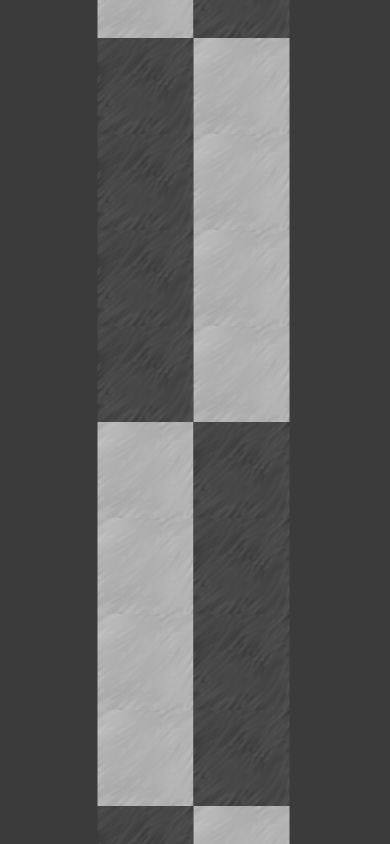
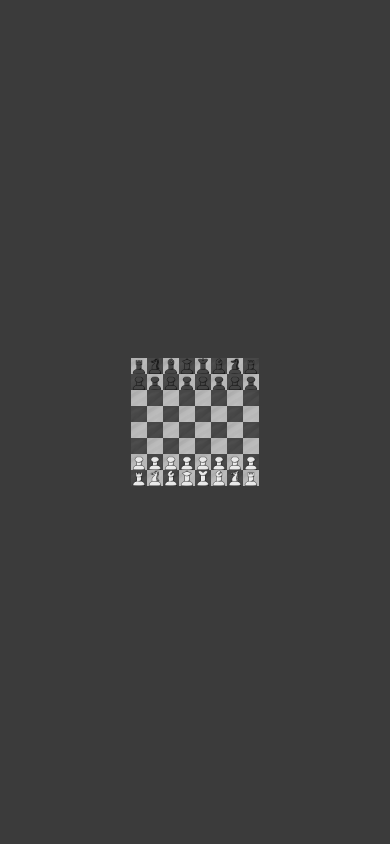
Before and after one commit to JamesLeeks/chess-app, a React (Create React App) app: page / in a window 390 px wide. Shown: the top 844 px of the page. Built offline with nearby package versions, Linux system fonts and the light colour scheme.

Commit message:
add dynamic styling based on screen size

```diff
--- a/src/App.css
+++ b/src/App.css
@@ -10,139 +10,228 @@ body {
   top: 50%;
   left: 50%;
   transform: translate(-50%, -50%);
+  min-width: 400px;
 }
 
 .light-square {
   background-image: url("images/lightSquares.png");
-  height: 96px;
-  width: 96px;
-  display: inline-block;
 }
 
 .dark-square {
   background-image: url("images/darkSquares.png");
-  height: 96px;
-  width: 96px;
-  display: inline-block;
 }
 
 .light-square-selected {
   background-image: url("images/lightSquareSelected.png");
-  height: 96px;
-  width: 96px;
-  display: inline-block;
 }
 
 .dark-square-selected {
   background-image: url("images/darkSquareSelected.png");
-  height: 96px;
-  width: 96px;
-  display: inline-block;
 }
 
 .light-square-move {
   background-image: url("images/lightSquareMoves.png");
-  height: 96px;
-  width: 96px;
-  display: inline-block;
 }
 
 .dark-square-move {
   background-image: url("images/darkSquareMoves.png");
+}
+
+.square {
+  width: 96px;
   height: 96px;
-  width: 96px;
   display: inline-block;
 }
 
-.black-pawn::after {
-  content: url("images/blackPawn.png");
-  /* background-image: url("blackPawn.png"); */
+.square::after {
+  content: " ";
+  background-size: 100% 100%;
+  width: 96px;
   height: 96px;
-  width: 96px;
   display: inline-block;
 }
 
+
+
+
+.black-pawn::after {
+  background-image: url("images/blackPawn.png");
+}
+
 .white-pawn::after {
-  content: url("images/whitePawn.png");
-  /* background-image: url("blackPawn.png"); */
-  height: 96px;
-  width: 96px;
-  display: inline-block;
+  background-image: url("images/whitePawn.png");
 }
 
 .black-rook::after {
-  content: url("images/blackRook.png");
-  height: 96px;
-  width: 96px;
-  display: inline-block;
+  background-image: url("images/blackRook.png");
 }
 
 .black-queen::after {
-  content: url("images/blackQueen.png");
-  height: 96px;
-  width: 96px;
-  display: inline-block;
+  background-image: url("images/blackQueen.png");
 }
 
 .white-queen::after {
-  content: url("images/whiteQueen.png");
-  height: 96px;
-  width: 96px;
-  display: inline-block;
+  background-image: url("images/whiteQueen.png");
 }
 
 .black-king::after {
-  content: url("images/blackKing.png");
-  /* background-image: url("blackPawn.png"); */
-  height: 96px;
-  width: 96px;
-  display: inline-block;
+  background-image: url("images/blackKing.png");
 }
 
 .black-bishop::after {
-  content: url("images/blackBishop.png");
-  /* background-image: url("blackPawn.png"); */
-  height: 96px;
-  width: 96px;
-  display: inline-block;
+  background-image: url("images/blackBishop.png");
 }
 
 .white-bishop::after {
-  content: url("images/whiteBishop.png");
-  /* background-image: url("blackPawn.png"); */
-  height: 96px;
-  width: 96px;
-  display: inline-block;
+  background-image: url("images/whiteBishop.png");
 }
 
 .white-knight::after {
-  content: url("images/whiteKnight.png");
-  /* background-image: url("blackPawn.png"); */
-  height: 96px;
-  width: 96px;
-  display: inline-block;
+  background-image: url("images/whiteKnight.png");
 }
 
 .black-knight::after {
-  content: url("images/blackKnight.png");
-  /* background-image: url("blackPawn.png"); */
-  height: 96px;
-  width: 96px;
-  display: inline-block;
+  background-image: url("images/blackKnight.png");
 }
 
 .white-rook::after {
-  content: url("images/whiteRook.png");
-  /* background-image: url("blackPawn.png"); */
-  height: 96px;
-  width: 96px;
-  display: inline-block;
+  background-image: url("images/whiteRook.png");
 }
 
 .white-king::after {
-  content: url("images/whiteKing.png");
-  /* background-image: url("blackPawn.png"); */
-  height: 96px;
-  width: 96px;
-  display: inline-block;
+  background-image: url("images/whiteKing.png");
 }
+
+/********************************/
+
+/* large desktop screen */
+@media screen and (max-width: 1550px) {
+
+  .square {
+    height: 72px;
+    width: 72px;
+    overflow: hidden;
+  }
+
+  .square::after {
+    width: 72px;
+    height: 72px;
+  }
+
+}
+
+/* medium desktop screen */
+@media screen and (max-width: 1180px) {
+
+  .square {
+    height: 64px;
+    width: 64px;
+    overflow: hidden;
+  }
+
+  .square::after {
+    width: 64px;
+    height: 64px;
+  }
+
+}
+
+/* large tablet */
+@media screen and (max-width: 1040px) {
+
+  .square {
+    height: 48px;
+    width: 48px;
+    overflow: hidden;
+  }
+
+  .square::after {
+    width: 48px;
+    height: 48px;
+  }
+
+}
+
+/* small tablet */
+@media screen and (max-width: 850px) {
+
+  .board {
+    /* min-width: 300px; */
+    min-width: fit-content;
+  }
+
+  .square {
+    height: 32px;
+    width: 32px;
+    overflow: hidden;
+  }
+
+  .square::after {
+    width: 32px;
+    height: 32px;
+  }
+
+}
+
+/* large mobile phone */
+@media screen and (max-width: 450px) {
+
+  .board {
+    /* min-width: 300px; */
+    min-width: fit-content;
+  }
+
+  .square {
+    height: 24px;
+    width: 24px;
+    overflow: hidden;
+  }
+
+  .square::after {
+    width: 24px;
+    height: 24px;
+  }
+
+}
+
+/* small mobile phone */
+@media screen and (max-width: 395px) {
+
+  .board {
+    /* min-width: 300px; */
+    min-width: fit-content;
+  }
+
+  .square {
+    height: 22px;
+    width: 22px;
+    overflow: hidden;
+  }
+
+  .square::after {
+    width: 22px;
+    height: 22px;
+  }
+
+}
+
+/* small mobile phone */
+@media screen and (max-width: 395px) {
+
+  .board {
+    /* min-width: 300px; */
+    min-width: fit-content;
+  }
+
+  .square {
+    height: 16px;
+    width: 16px;
+    overflow: hidden;
+  }
+
+  .square::after {
+    width: 16px;
+    height: 16px;
+  }
+
+}
--- a/src/components/Square.tsx
+++ b/src/components/Square.tsx
@@ -28,7 +28,7 @@ export function Square(props: SquareProps) {
 
 	return (
 		<span
-			className={`${squareClass} ${pieceClass}`}
+			className={`square ${squareClass} ${pieceClass}`}
 			onClick={onSquareClick}
 		></span>
 	);
```
